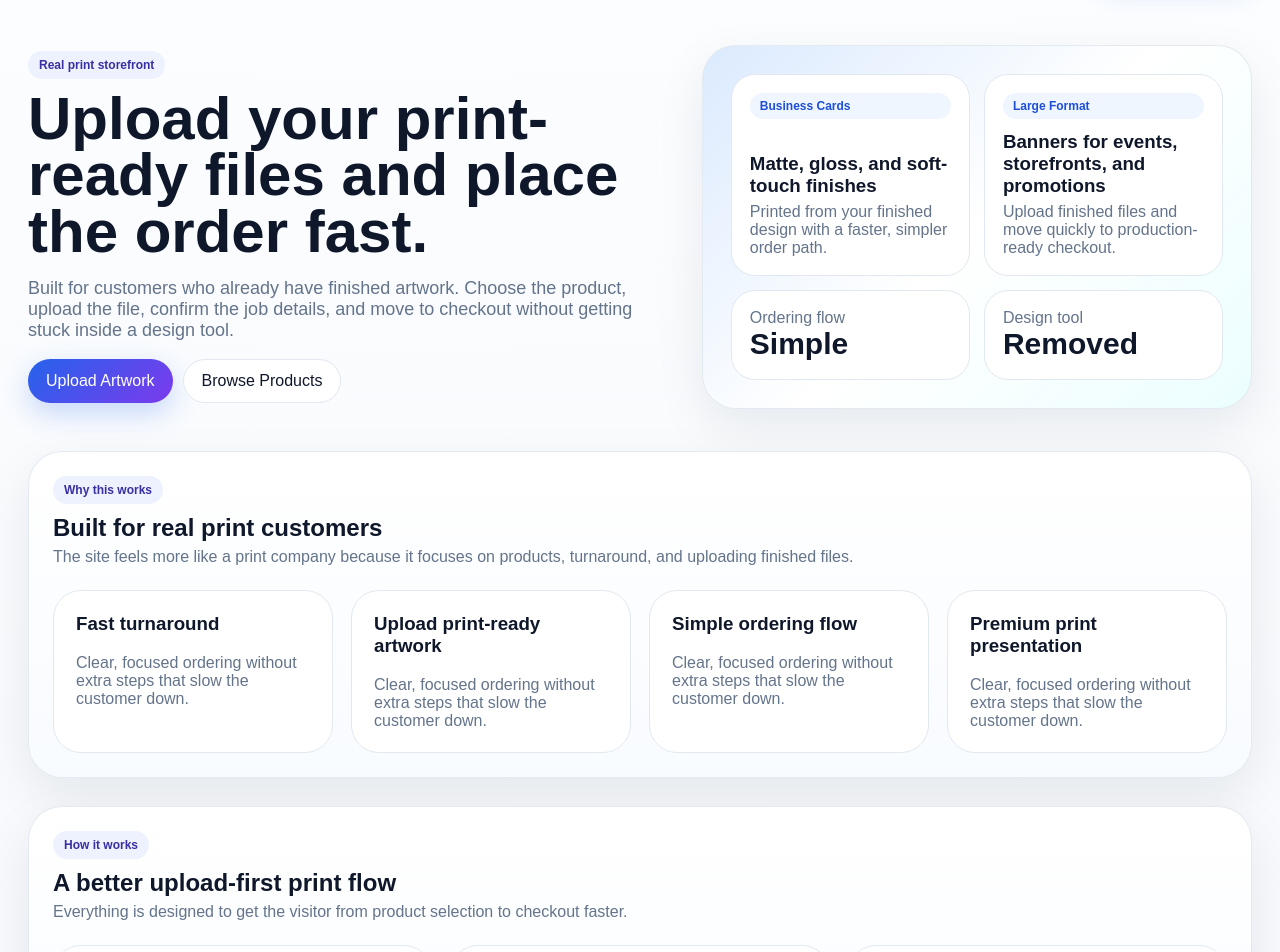
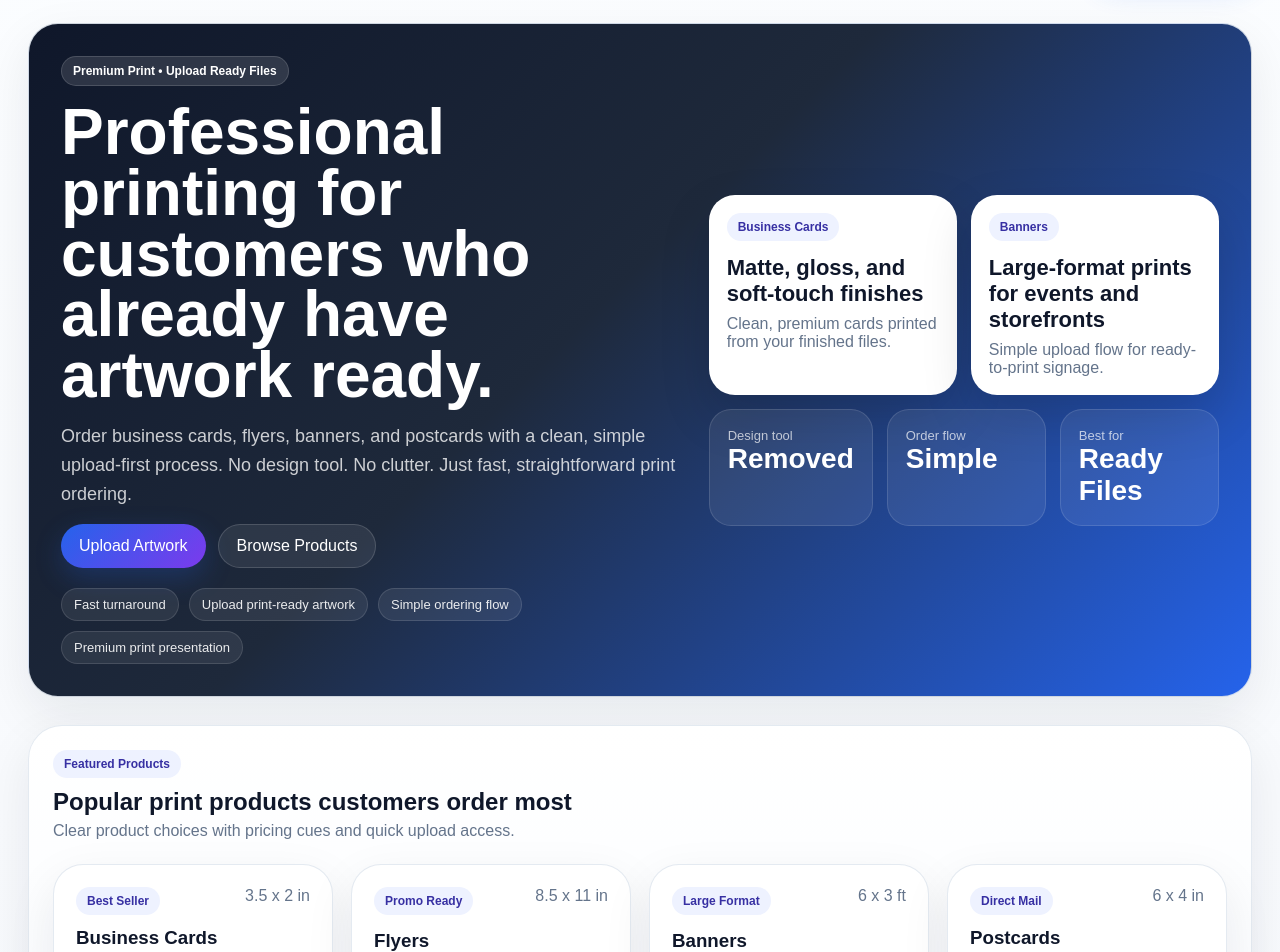
Before and after one commit to deworkenj-envision/Version-25a, a Next.js app: page / in a window 1280 px wide. Shown: the part 80-1032 px from the top of the page. Built offline with nearby package versions, Linux system fonts and the light colour scheme.

Commit message:
Update page.js

```diff
--- a/app/page.js
+++ b/app/page.js
@@ -1,29 +1,211 @@
 import { products, trustPoints } from "./lib/products";
+
 export default function HomePage() {
   return (
     <div className="grid" style={{ gap: 28 }}>
-      <section className="hero">
-        <div className="hero-pane">
-          <div className="badge">Real print storefront</div>
-          <h1>Upload your print-ready files and place the order fast.</h1>
-          <p>Built for customers who already have finished artwork. Choose the product, upload the file, confirm the job details, and move to checkout without getting stuck inside a design tool.</p>
-          <div className="toolbar" style={{ marginTop: 18 }}>
-            <a className="btn btn-primary" href="/upload">Upload Artwork</a>
-            <a className="btn btn-secondary" href="/products">Browse Products</a>
+      <section
+        className="card"
+        style={{
+          overflow: "hidden",
+          background:
+            "linear-gradient(135deg, #0f172a 0%, #1e293b 45%, #2563eb 100%)",
+          color: "#fff",
+        }}
+      >
+        <div
+          style={{
+            display: "grid",
+            gridTemplateColumns: "1.1fr 0.9fr",
+            gap: 24,
+            padding: 32,
+          }}
+        >
+          <div style={{ display: "grid", alignContent: "center", gap: 16 }}>
+            <div
+              style={{
+                display: "inline-flex",
+                width: "fit-content",
+                padding: "7px 11px",
+                borderRadius: 999,
+                background: "rgba(255,255,255,.12)",
+                border: "1px solid rgba(255,255,255,.14)",
+                fontSize: 12,
+                fontWeight: 800,
+              }}
+            >
+              Premium Print • Upload Ready Files
+            </div>
+
+            <h1
+              style={{
+                fontSize: 64,
+                lineHeight: 0.95,
+                margin: 0,
+                maxWidth: 760,
+              }}
+            >
+              Professional printing for customers who already have artwork ready.
+            </h1>
+
+            <p
+              style={{
+                fontSize: 18,
+                lineHeight: 1.6,
+                color: "rgba(255,255,255,.78)",
+                margin: 0,
+                maxWidth: 700,
+              }}
+            >
+              Order business cards, flyers, banners, and postcards with a clean,
+              simple upload-first process. No design tool. No clutter. Just fast,
+              straightforward print ordering.
+            </p>
+
+            <div style={{ display: "flex", gap: 12, flexWrap: "wrap" }}>
+              <a className="btn btn-primary" href="/upload">
+                Upload Artwork
+              </a>
+              <a
+                className="btn"
+                href="/products"
+                style={{
+                  background: "rgba(255,255,255,.08)",
+                  color: "#fff",
+                  border: "1px solid rgba(255,255,255,.15)",
+                }}
+              >
+                Browse Products
+              </a>
+            </div>
+
+            <div
+              style={{
+                display: "flex",
+                gap: 10,
+                flexWrap: "wrap",
+                marginTop: 4,
+              }}
+            >
+              {trustPoints.map((item) => (
+                <div
+                  key={item}
+                  style={{
+                    padding: "8px 12px",
+                    borderRadius: 999,
+                    background: "rgba(255,255,255,.08)",
+                    border: "1px solid rgba(255,255,255,.12)",
+                    fontSize: 13,
+                    color: "rgba(255,255,255,.9)",
+                  }}
+                >
+                  {item}
+                </div>
+              ))}
+            </div>
           </div>
-        </div>
-        <div className="hero-card">
-          <div className="hero-card-grid">
-            <div className="print-swatch">
-              <div className="print-chip">Business Cards</div>
-              <div><h3 style={{ margin: "12px 0 6px" }}>Matte, gloss, and soft-touch finishes</h3><div className="subtle">Printed from your finished design with a faster, simpler order path.</div></div>
+
+          <div
+            style={{
+              display: "grid",
+              gap: 14,
+              alignContent: "center",
+            }}
+          >
+            <div
+              style={{
+                display: "grid",
+                gridTemplateColumns: "1fr 1fr",
+                gap: 14,
+              }}
+            >
+              <div
+                style={{
+                  background: "#ffffff",
+                  color: "#0f172a",
+                  borderRadius: 26,
+                  padding: 18,
+                  minHeight: 170,
+                  boxShadow: "0 20px 50px rgba(0,0,0,.15)",
+                }}
+              >
+                <div className="badge">Business Cards</div>
+                <h3 style={{ margin: "14px 0 8px", fontSize: 22 }}>
+                  Matte, gloss, and soft-touch finishes
+                </h3>
+                <div className="subtle">
+                  Clean, premium cards printed from your finished files.
+                </div>
+              </div>
+
+              <div
+                style={{
+                  background: "#ffffff",
+                  color: "#0f172a",
+                  borderRadius: 26,
+                  padding: 18,
+                  minHeight: 170,
+                  boxShadow: "0 20px 50px rgba(0,0,0,.15)",
+                }}
+              >
+                <div className="badge">Banners</div>
+                <h3 style={{ margin: "14px 0 8px", fontSize: 22 }}>
+                  Large-format prints for events and storefronts
+                </h3>
+                <div className="subtle">
+                  Simple upload flow for ready-to-print signage.
+                </div>
+              </div>
             </div>
-            <div className="print-swatch">
-              <div className="print-chip">Large Format</div>
-              <div><h3 style={{ margin: "12px 0 6px" }}>Banners for events, storefronts, and promotions</h3><div className="subtle">Upload finished files and move quickly to production-ready checkout.</div></div>
+
+            <div
+              style={{
+                display: "grid",
+                gridTemplateColumns: "1fr 1fr 1fr",
+                gap: 14,
+              }}
+            >
+              <div
+                style={{
+                  background: "rgba(255,255,255,.08)",
+                  border: "1px solid rgba(255,255,255,.12)",
+                  borderRadius: 22,
+                  padding: 18,
+                }}
+              >
+                <div style={{ color: "rgba(255,255,255,.7)", fontSize: 13 }}>
+                  Design tool
+                </div>
+                <strong style={{ fontSize: 28 }}>Removed</strong>
+              </div>
+
+              <div
+                style={{
+                  background: "rgba(255,255,255,.08)",
+                  border: "1px solid rgba(255,255,255,.12)",
+                  borderRadius: 22,
+                  padding: 18,
+                }}
+              >
+                <div style={{ color: "rgba(255,255,255,.7)", fontSize: 13 }}>
+                  Order flow
+                </div>
+                <strong style={{ fontSize: 28 }}>Simple</strong>
+              </div>
+
+              <div
+                style={{
+                  background: "rgba(255,255,255,.08)",
+                  border: "1px solid rgba(255,255,255,.12)",
+                  borderRadius: 22,
+                  padding: 18,
+                }}
+              >
+                <div style={{ color: "rgba(255,255,255,.7)", fontSize: 13 }}>
+                  Best for
+                </div>
+                <strong style={{ fontSize: 28 }}>Ready Files</strong>
+              </div>
             </div>
-            <div className="mini-card"><div className="subtle">Ordering flow</div><strong style={{ fontSize: 30 }}>Simple</strong></div>
-            <div className="mini-card"><div className="subtle">Design tool</div><strong style={{ fontSize: 30 }}>Removed</strong></div>
           </div>
         </div>
       </section>
@@ -31,16 +213,40 @@ export default function HomePage() {
       <section className="section-band">
         <div className="page-head" style={{ marginTop: 0 }}>
           <div>
-            <div className="badge">Why this works</div>
-            <h2 style={{ margin: "10px 0 6px" }}>Built for real print customers</h2>
-            <div className="subtle">The site feels more like a print company because it focuses on products, turnaround, and uploading finished files.</div>
+            <div className="badge">Featured Products</div>
+            <h2 style={{ margin: "10px 0 6px" }}>
+              Popular print products customers order most
+            </h2>
+            <div className="subtle">
+              Clear product choices with pricing cues and quick upload access.
+            </div>
           </div>
         </div>
-        <div className="trust-grid">
-          {trustPoints.map((item) => (
-            <div className="trust-card" key={item}>
-              <h3 style={{ marginTop: 0 }}>{item}</h3>
-              <div className="subtle">Clear, focused ordering without extra steps that slow the customer down.</div>
+
+        <div className="grid grid-4">
+          {products.map((item) => (
+            <div className="card product-card" key={item.slug}>
+              <div className="product-top">
+                <div className="badge">{item.badge}</div>
+                <div className="subtle">{item.size}</div>
+              </div>
+
+              <h3 style={{ margin: 0 }}>{item.name}</h3>
+              <div className="subtle">{item.lead}</div>
+
+              <div className="finish-row">
+                {item.finishes.map((finish) => (
+                  <div key={finish} className="finish">
+                    {finish}
+                  </div>
+                ))}
+              </div>
+
+              <div className="price">Starting at {item.starting}</div>
+
+              <a className="btn btn-primary" href="/upload">
+                Upload Artwork
+              </a>
             </div>
           ))}
         </div>
@@ -49,34 +255,39 @@ export default function HomePage() {
       <section className="section-band">
         <div className="page-head" style={{ marginTop: 0 }}>
           <div>
-            <div className="badge">How it works</div>
-            <h2 style={{ margin: "10px 0 6px" }}>A better upload-first print flow</h2>
-            <div className="subtle">Everything is designed to get the visitor from product selection to checkout faster.</div>
+            <div className="badge">How It Works</div>
+            <h2 style={{ margin: "10px 0 6px" }}>
+              A faster path from finished artwork to checkout
+            </h2>
+            <div className="subtle">
+              Built for customers who already know what they want to print.
+            </div>
           </div>
         </div>
+
         <div className="how-grid">
-          <div className="how-card"><div className="how-number">1</div><h3>Choose a product</h3><div className="subtle">Select the print item you need, from business cards to banners.</div></div>
-          <div className="how-card"><div className="how-number">2</div><h3>Upload finished artwork</h3><div className="subtle">Attach your PDF, PNG, JPG, or SVG file directly with the order.</div></div>
-          <div className="how-card"><div className="how-number">3</div><h3>Review and order</h3><div className="subtle">Confirm the details and continue to checkout with a cleaner, simpler process.</div></div>
+          <div className="how-card">
+            <div className="how-number">1</div>
+            <h3>Choose a product</h3>
+            <div className="subtle">
+              Select business cards, flyers, banners, or postcards.
+            </div>
+          </div>
+          <div className="how-card">
+            <div className="how-number">2</div>
+            <h3>Upload artwork</h3>
+            <div className="subtle">
+              Send your print-ready PDF, PNG, JPG, or SVG file.
+            </div>
+          </div>
+          <div className="how-card">
+            <div className="how-number">3</div>
+            <h3>Review and order</h3>
+            <div className="subtle">
+              Confirm the details and continue directly to checkout.
+            </div>
+          </div>
         </div>
-      </section>
-
-      <section className="grid grid-4">
-        {products.map((item) => (
-          <div className="card product-card" key={item.slug}>
-            <div className="product-top">
-              <div className="badge">{item.badge}</div>
-              <div className="subtle">{item.size}</div>
-            </div>
-            <h3 style={{ margin: 0 }}>{item.name}</h3>
-            <div className="subtle">{item.lead}</div>
-            <div className="finish-row">
-              {item.finishes.map((finish) => <div key={finish} className="finish">{finish}</div>)}
-            </div>
-            <div className="price">Starting at {item.starting}</div>
-            <a className="btn btn-primary" href="/upload">Order {item.name}</a>
-          </div>
-        ))}
       </section>
     </div>
   );
```
